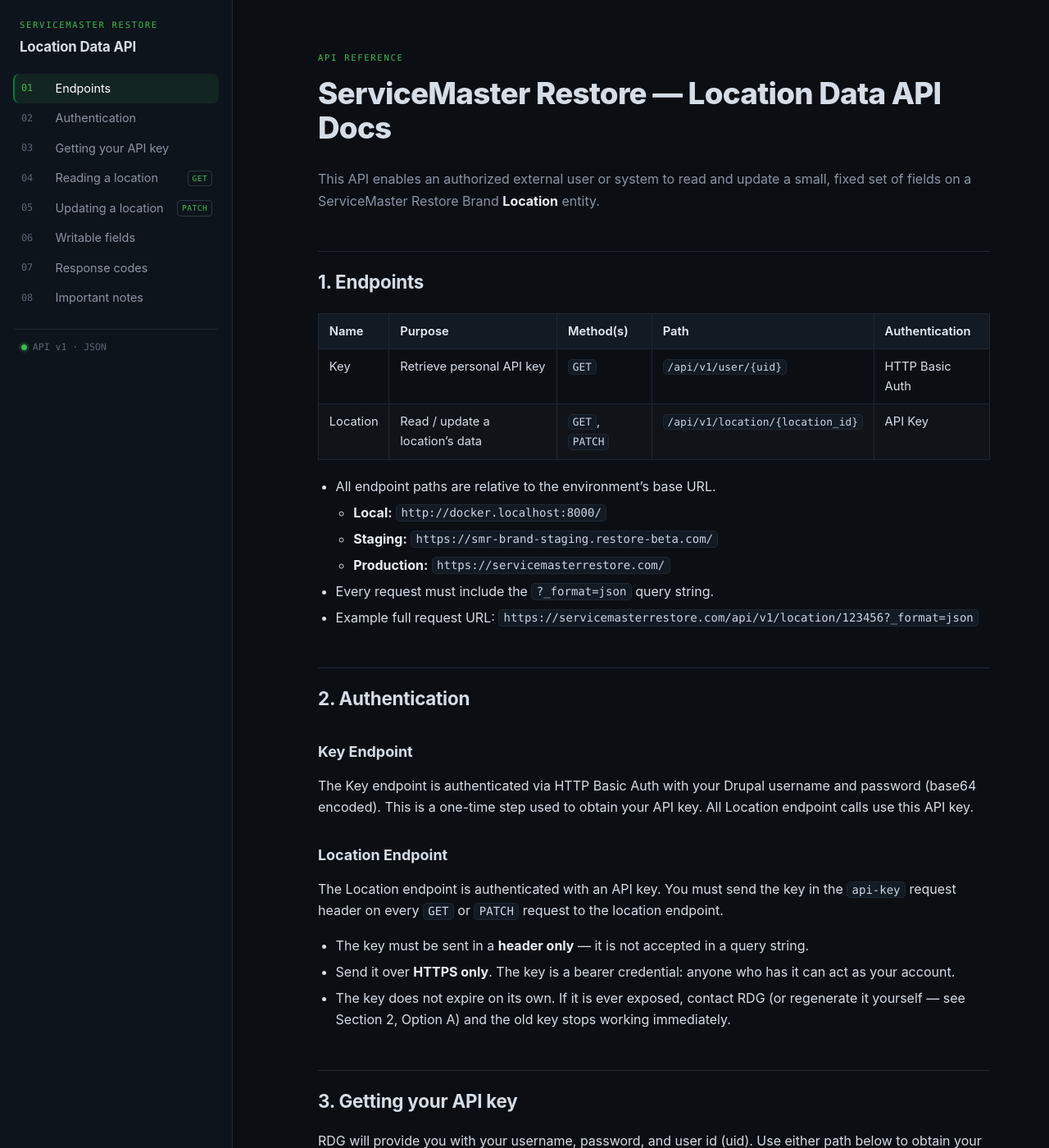
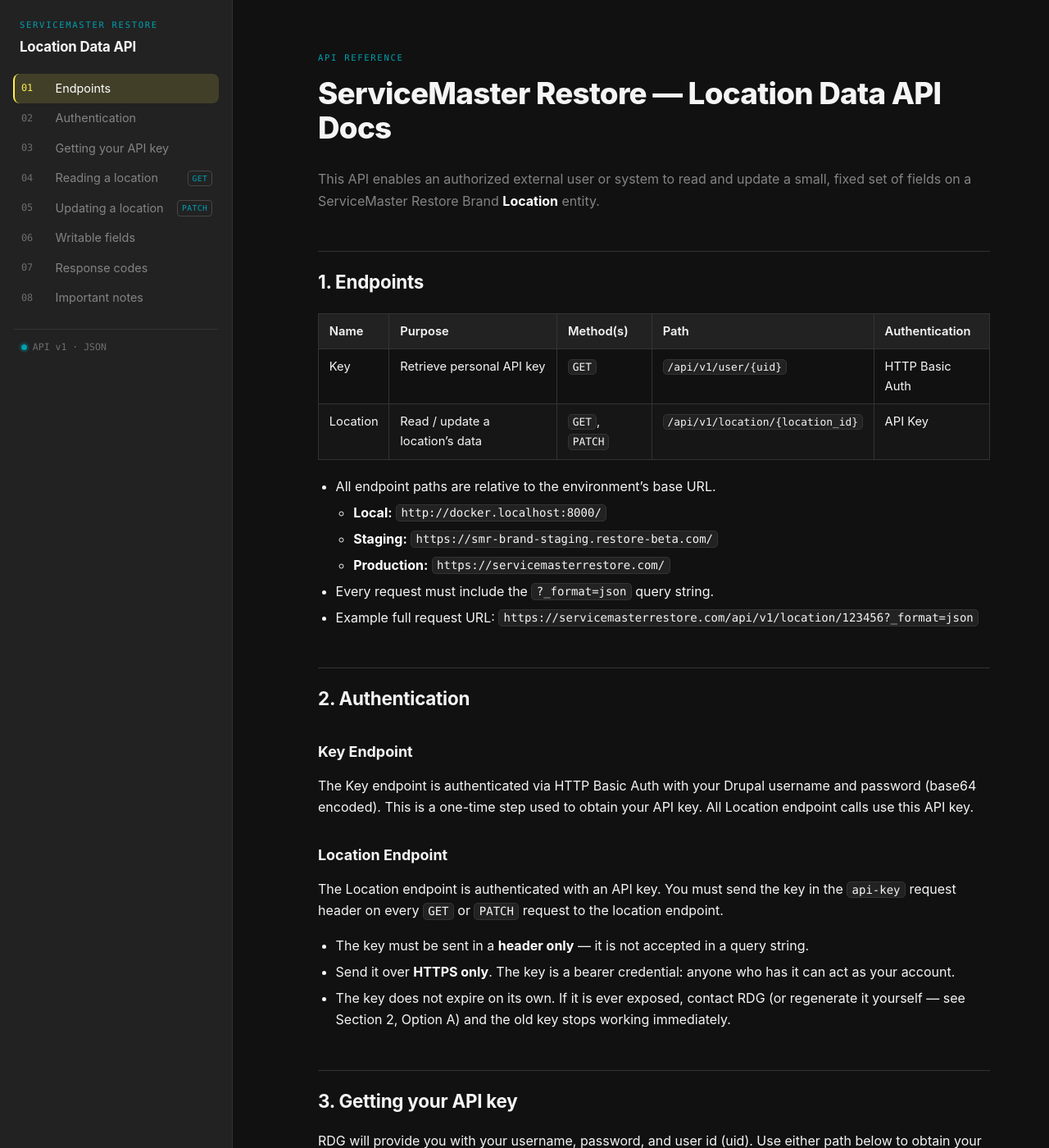
Before and after one commit to frank-holub/smr-brand-loc-data-api-docs, a Jekyll site: the page built from index.md, in a window 1280 px wide and 1400 px high. Shown: the whole window at 82% size. Built offline with Jekyll 4.4.1, drawn with Linux system fonts in a browser that asks for light colours.

Commit message:
First pass at WCAG A compliance and brand color compliance

```diff
--- a/_layouts/default.html
+++ b/_layouts/default.html
@@ -8,6 +8,7 @@
   <link rel="stylesheet" href="{{ '/assets/style.css' | relative_url }}">
 </head>
 <body>
+  <a class="skip-link" href="#main">Skip to content</a>
   <input type="checkbox" id="nav-toggle" class="nav-cb" aria-label="Toggle section menu">
 
   <header class="topbar">
@@ -43,7 +44,7 @@
     <div class="sidebar-foot"><span class="dot"></span> API v1 · JSON</div>
   </aside>
 
-  <main class="content">
+  <main class="content" id="main" tabindex="-1">
     <article class="doc">
       <header class="doc-header">
         <p class="eyebrow">API Reference</p>
--- a/assets/style.css
+++ b/assets/style.css
@@ -5,26 +5,43 @@
 /* ==========================================================================
    SMR Location Data API — documentation wiki
    Themeless, mobile-first. Base rules target mobile; the persistent sidebar
-   is layered on at >=900px. Brand green is the identity accent; monospace is
-   the character face (this is an API reference — code is the subject).
+   is layered on at >=900px. SMR brand yellow is the identity accent, teal is
+   the highlight/link color; monospace is the character face (this is an API
+   reference — code is the subject).
    ========================================================================== */
 
 :root {
-  --bg: #0b0f14;
-  --surface: #0e141b;      /* sidebar / details */
-  --panel: #121a23;        /* code blocks, table headers */
-  --border: #1e2733;
-  --border-strong: #2b3644;
+  /* SMR brand palette — from smr_brand theme: libraries/_base_sass/_variables.scss */
+  --smr-yellow:  #FFEE50;
+  --smr-teal:    #00A0AF;
+  --smr-gray-05: #f5f5f5;
+  --smr-gray-20: #d2d2d2;
+  --smr-gray-45: #848484;
+  --smr-gray-55: #6e6e6e;
+  --smr-gray-75: #464646;
+  --smr-gray-80: #333333;
+  --smr-gray-85: #222222;
+  --smr-gray-90: #111111;
+  --smr-black:   #000000;
+  --smr-white:   #ffffff;
 
-  --text: #d5dde7;
-  --muted: #8994a4;
-  --faint: #5b6675;
+  /* Dark-mode roles (brand dark theme: #111 bg / #f5f5f5 text / teal links) */
+  --bg: var(--smr-gray-90);
+  --surface: var(--smr-gray-85);   /* sidebar / details */
+  --panel: var(--smr-gray-85);     /* code blocks, table headers */
+  --border: var(--smr-gray-80);
+  --border-strong: var(--smr-gray-75);
 
-  --accent: #00843d;       /* ServiceMaster Restore brand green (solid fills) */
-  --accent-2: #3fb950;     /* legible green for text / active states */
-  --accent-2-rgb: 63, 185, 80;   /* --accent-2 channels, for translucent tints */
-  --link: #62b0ff;
-  --danger: #ffa198;
+  --text: var(--smr-gray-05);
+  --muted: var(--smr-gray-45);
+  --faint: var(--smr-gray-55);
+
+  --accent: var(--smr-yellow);     /* brand identity: active indicator, brand mark, focus */
+  --accent-rgb: 255, 238, 80;      /* --accent channels, for translucent tints */
+  --accent-2: var(--smr-teal);     /* highlights: links, eyebrows, markers */
+  --accent-2-rgb: 0, 160, 175;     /* --accent-2 channels, for translucent tints */
+  --link: var(--smr-teal);
+  --danger: #ff3838;               /* $error-color */
 
   --sans: -apple-system, BlinkMacSystemFont, "Segoe UI", Roboto, Helvetica, Arial, sans-serif;
   --mono: ui-monospace, SFMono-Regular, "SF Mono", Menlo, Consolas, "Liberation Mono", monospace;
@@ -50,8 +67,25 @@
 
 a { color: var(--link); text-decoration: none; }
 a:hover { text-decoration: underline; text-underline-offset: 2px; }
+/* Prose links stay underlined so they aren't distinguished by color alone (WCAG 1.4.1). */
+.doc a { text-decoration: underline; text-underline-offset: 2px; }
 
-:focus-visible { outline: 2px solid var(--accent-2); outline-offset: 2px; border-radius: 3px; }
+:focus-visible { outline: 2px solid var(--accent); outline-offset: 2px; border-radius: 3px; }
+
+/* Skip link (WCAG 2.4.1 Bypass Blocks) — off-screen until focused. */
+.skip-link {
+  position: absolute;
+  left: 8px;
+  top: -120px;
+  z-index: 100;
+  padding: .55rem .9rem;
+  background: var(--accent);
+  color: var(--smr-gray-90);
+  font-weight: 700;
+  border-radius: 8px;
+  transition: top .15s ease;
+}
+.skip-link:focus { top: 8px; }
 
 /* --------------------------------------------------------------------------
    Drawer toggle (CSS-only so it works without JS; JS only enhances it)
@@ -86,7 +120,7 @@
   color: var(--text);
 }
 .menu-btn:hover { background: var(--panel); }
-.nav-cb:focus-visible ~ .topbar .menu-btn { outline: 2px solid var(--accent-2); outline-offset: 2px; }
+.nav-cb:focus-visible ~ .topbar .menu-btn { outline: 2px solid var(--accent); outline-offset: 2px; }
 
 .menu-icon, .menu-icon::before, .menu-icon::after {
   content: "";
@@ -111,7 +145,7 @@
   font-weight: 700;
   font-size: .78rem;
   letter-spacing: .06em;
-  color: #fff;
+  color: var(--smr-gray-90);
   background: var(--accent);
   padding: .12rem .4rem;
   border-radius: 5px;
@@ -199,11 +233,11 @@
   padding: .05rem .3rem;
 }
 .toc a.is-active {
-  background: rgba(var(--accent-2-rgb), .10);
-  color: #fff;
+  background: rgba(var(--accent-rgb), .14);
+  color: var(--smr-white);
   border-left-color: var(--accent);
 }
-.toc a.is-active .toc-num { color: var(--accent-2); }
+.toc a.is-active .toc-num { color: var(--accent); }
 
 .sidebar-foot {
   margin-top: 1.2rem;
@@ -261,7 +295,7 @@
 .doc ul, .doc ol { padding-left: 1.35em; }
 .doc li { margin: .35rem 0; }
 .doc li > ul, .doc li > ol { margin: .35rem 0; }
-.doc strong { color: #e8eef6; }
+.doc strong { color: var(--smr-white); }
 
 .doc hr { display: none; } /* h2 top-borders already divide the sections */
 
@@ -273,7 +307,7 @@
   border: 1px solid var(--border);
   border-radius: 5px;
   padding: .1em .38em;
-  color: #cad6e6;
+  color: var(--text);
   white-space: nowrap;
 }
 
@@ -360,7 +394,7 @@
   text-align: left;
   vertical-align: top;
 }
-.doc th { background: var(--panel); color: #e6edf5; font-weight: 600; white-space: nowrap; }
+.doc th { background: var(--panel); color: var(--text); font-weight: 600; white-space: nowrap; }
 .doc tbody tr:nth-child(even) { background: rgba(255, 255, 255, .02); }
 
 /* --------------------------------------------------------------------------
@@ -369,8 +403,8 @@
 .doc blockquote {
   margin: 1.2rem 0;
   padding: .2rem 1rem;
-  border-left: 3px solid var(--accent);
-  background: rgba(var(--accent-2-rgb), .06);
+  border-left: 3px solid var(--accent-2);
+  background: rgba(var(--accent-2-rgb), .08);
   border-radius: 0 8px 8px 0;
   color: var(--text);
 }
```
